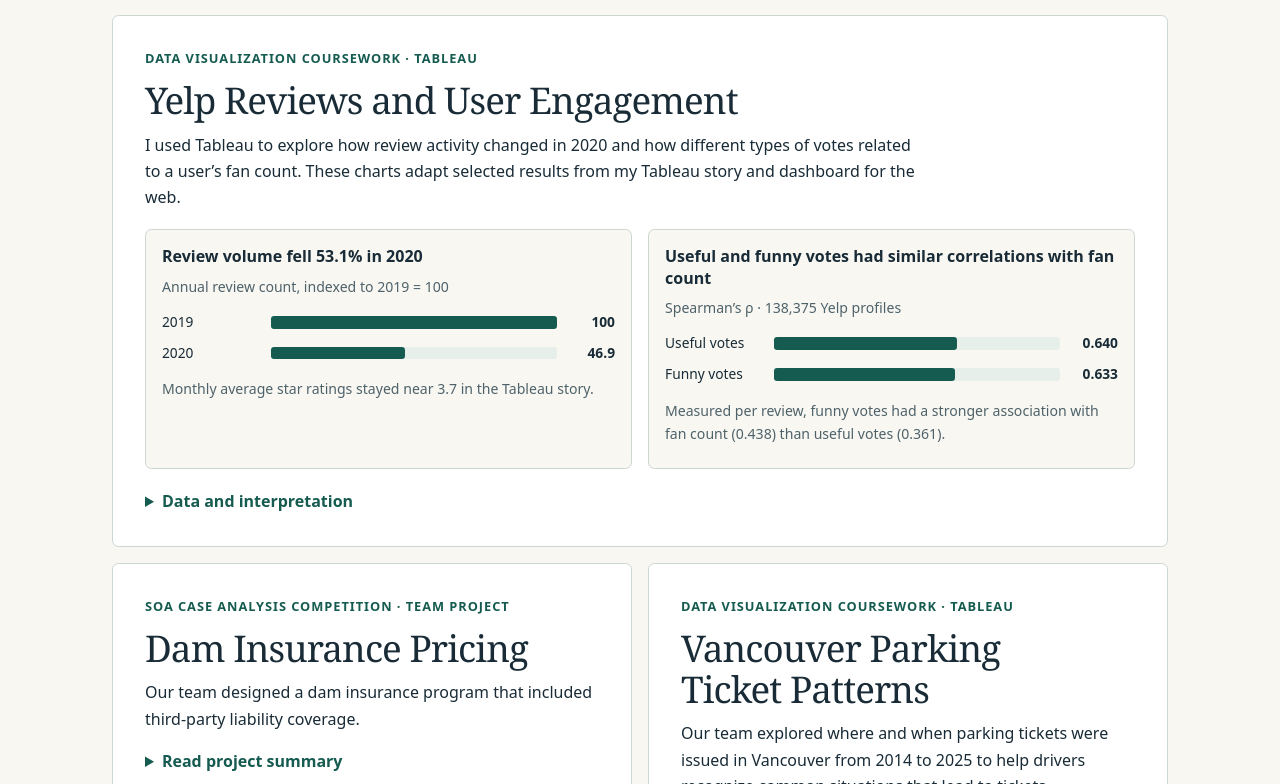
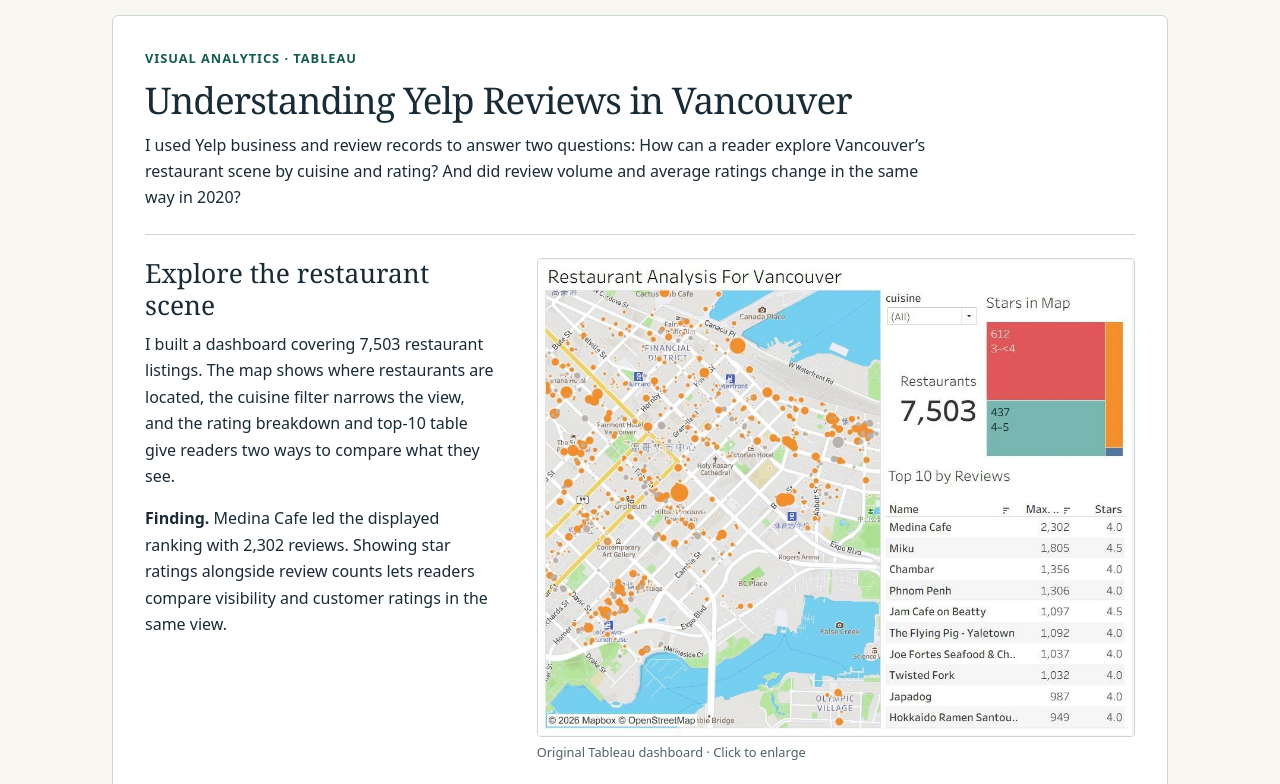
Before and after one commit to peanutbai964-svg/peanutbai964-svg.github.io, a plain HTML site: page index.html in a window 1280 px wide. Shown: the part 1124-1908 px from the top of the page. Drawn offline with Linux system fonts and the light colour scheme.

Commit message:
Show original Tableau dashboard and review story in the portfolio

```diff
--- a/index.html
+++ b/index.html
@@ -45,16 +45,13 @@ footer{border-top:1px solid var(--line);padding-block:1.3rem;color:var(--muted)}
 @media(max-width:42rem){.grid{grid-template-columns:1fr}}
 @media(max-width:24rem){.wrap{width:calc(100% - 2rem)}}
 .yelp{grid-column:1/-1}
-.yelp-charts{display:grid;grid-template-columns:repeat(2,minmax(0,1fr));gap:1rem;margin:1.15rem 0}
-.yelp figure{margin:0;padding:1rem;background:var(--paper);border:1px solid var(--line);border-radius:.4rem}
-.yelp figcaption{font-weight:750;line-height:1.35}
-.chart-note{font-size:.88rem;color:var(--muted);margin:.45rem 0}
-.chart-bars{padding:0;list-style:none;margin:.8rem 0}
-.chart-bars li{display:grid;grid-template-columns:minmax(3.3rem,6.3rem) 1fr 3.1rem;align-items:center;gap:.5rem;margin:.5rem 0;font-size:.86rem}
-.chart-bars strong{text-align:right;font-variant-numeric:tabular-nums}
-.bar-track{display:block;background:var(--wash);border-radius:.2rem}
-.bar-track span{display:block;height:.8rem;background:var(--accent);border-radius:.2rem}
-@media(max-width:42rem){.yelp-charts{grid-template-columns:1fr}}
+.yelp-study{display:grid;grid-template-columns:minmax(0,1fr) minmax(0,1.7fr);align-items:start;gap:clamp(1rem,4vw,2.5rem);padding-top:1.45rem;margin-top:1.45rem;border-top:1px solid var(--line)}
+.yelp-study h4{font:500 clamp(1.25rem,2.7vw,1.65rem)/1.2 Georgia,serif;margin:0 0 .55rem}
+.yelp figure{margin:0}
+.yelp figure a{display:block}
+.yelp img{display:block;width:100%;height:auto;border:1px solid var(--line);border-radius:.25rem}
+.yelp figcaption{font-size:.8rem;color:var(--muted);margin-top:.35rem}
+@media(max-width:48rem){.yelp-study{grid-template-columns:1fr}}
 </style>
 </head>
 <body>
@@ -93,26 +90,33 @@ footer{border-top:1px solid var(--line);padding-block:1.3rem;color:var(--muted)}
 </details>
 </article>
 <article id="yelp-visualization" class="yelp" aria-labelledby="yelp-title">
-<p class="meta">Data visualization coursework · Tableau</p>
-<h3 id="yelp-title">Yelp Reviews and User Engagement</h3>
-<p>I used Tableau to explore how review activity changed in 2020 and how different types of votes related to a user’s fan count. These charts adapt selected results from my Tableau story and dashboard for the web.</p>
-<div class="yelp-charts">
+<p class="meta">Visual analytics · Tableau</p>
+<h3 id="yelp-title">Understanding Yelp Reviews in Vancouver</h3>
+<p>I used Yelp business and review records to answer two questions: How can a reader explore Vancouver’s restaurant scene by cuisine and rating? And did review volume and average ratings change in the same way in 2020?</p>
+
+<section class="yelp-study" aria-labelledby="yelp-restaurant-title">
+<div>
+<h4 id="yelp-restaurant-title">Explore the restaurant scene</h4>
+<p>I built a dashboard covering 7,503 restaurant listings. The map shows where restaurants are located, the cuisine filter narrows the view, and the rating breakdown and top-10 table give readers two ways to compare what they see.</p>
+<p><strong>Finding.</strong> Medina Cafe led the displayed ranking with 2,302 reviews. Showing star ratings alongside review counts lets readers compare visibility and customer ratings in the same view.</p>
+</div>
 <figure>
-<figcaption>Review volume fell 53.1% in 2020</figcaption>
-<p class="chart-note">Annual review count, indexed to 2019 = 100</p>
-<ul class="chart-bars"><li><span>2019</span><span class="bar-track" aria-hidden="true"><span style="width:100%"></span></span><strong>100</strong></li><li><span>2020</span><span class="bar-track" aria-hidden="true"><span style="width:46.9%"></span></span><strong>46.9</strong></li></ul>
-<p class="chart-note">Monthly average star ratings stayed near 3.7 in the Tableau story.</p>
+<a href="assets/yelp-restaurants.webp" aria-label="Open the full-size Tableau restaurant dashboard"><img src="assets/yelp-restaurants.webp" width="1003" height="802" loading="lazy" alt="Original Tableau restaurant dashboard with a Vancouver map, cuisine filter, star-rating treemap, and table of the ten most-reviewed restaurants."></a>
+<figcaption>Original Tableau dashboard · Click to enlarge</figcaption>
 </figure>
+</section>
+
+<section class="yelp-study" aria-labelledby="yelp-reviews-title">
+<div>
+<h4 id="yelp-reviews-title">Separate review activity from ratings</h4>
+<p>I built a Tableau story that moves from the distribution of star ratings to monthly review counts and average ratings. I counted distinct review IDs by month and placed ratings on a separate story point so readers could compare the two trends in sequence.</p>
+<p><strong>Finding.</strong> Annual review volume fell 53.1% from 2019 to 2020 in the dataset, while monthly average ratings stayed near 3.7 stars.</p>
+</div>
 <figure>
-<figcaption>Useful and funny votes had similar correlations with fan count</figcaption>
-<p class="chart-note">Spearman’s ρ · 138,375 Yelp profiles</p>
-<ul class="chart-bars"><li><span>Useful votes</span><span class="bar-track" aria-hidden="true"><span style="width:64%"></span></span><strong>0.640</strong></li><li><span>Funny votes</span><span class="bar-track" aria-hidden="true"><span style="width:63.3%"></span></span><strong>0.633</strong></li></ul>
-<p class="chart-note">Measured per review, funny votes had a stronger association with fan count (0.438) than useful votes (0.361).</p>
+<a href="assets/yelp-review-volume.webp" aria-label="Open the full-size Tableau review story"><img src="assets/yelp-review-volume.webp" width="1021" height="921" loading="lazy" alt="Original Tableau story point with a monthly line chart showing a sharp drop in Yelp reviews in spring 2020."></a>
+<figcaption>Original Tableau story point · Click to enlarge</figcaption>
 </figure>
-</div>
-<details><summary>Data and interpretation</summary>
-<p>The analysis uses Yelp review and user datasets supplied for coursework. Profile measures are lifetime totals. The correlations describe associations, and the annual review comparison describes the change in this sample during 2020.</p>
-</details>
+</section>
 </article>
 <article>
 <p class="meta">SOA Case Analysis Competition · Team project</p>
```
Also changed, not shown: assets/yelp-restaurants.webp (added), assets/yelp-review-volume.webp (added).
